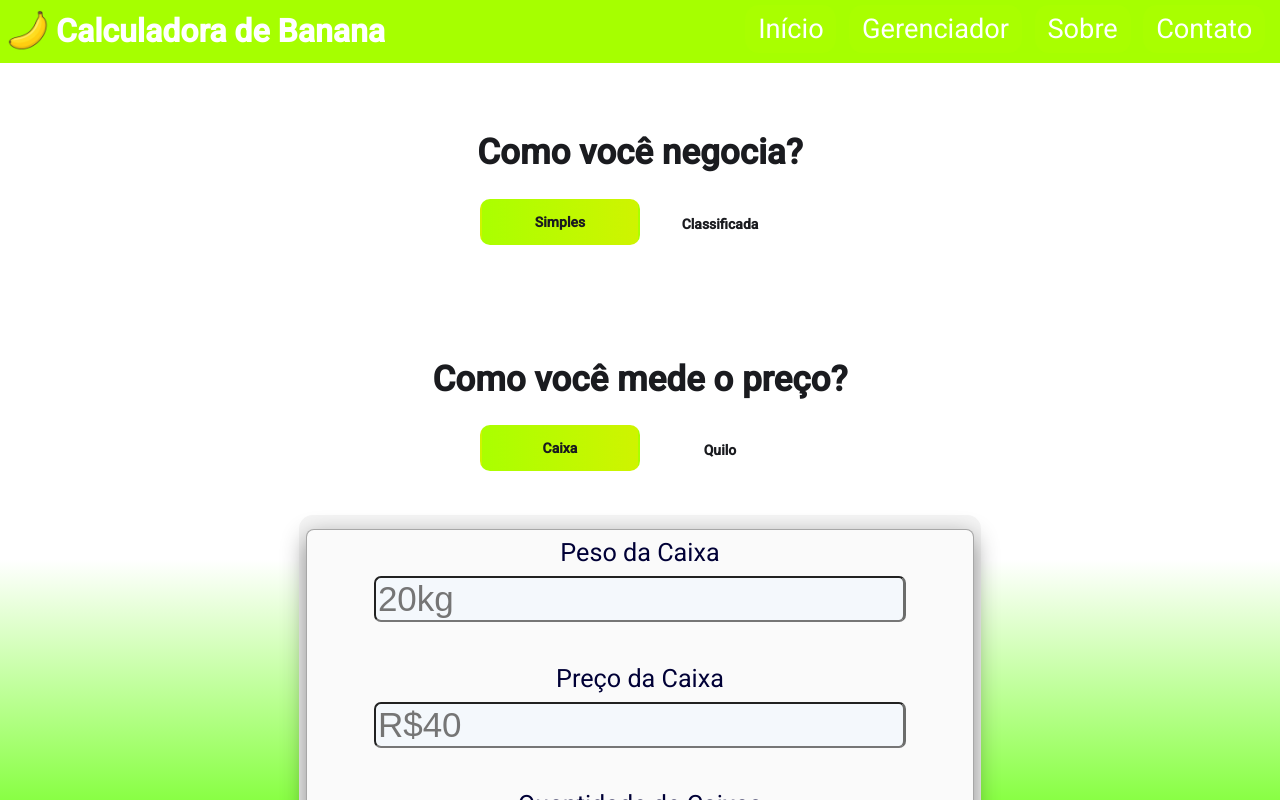
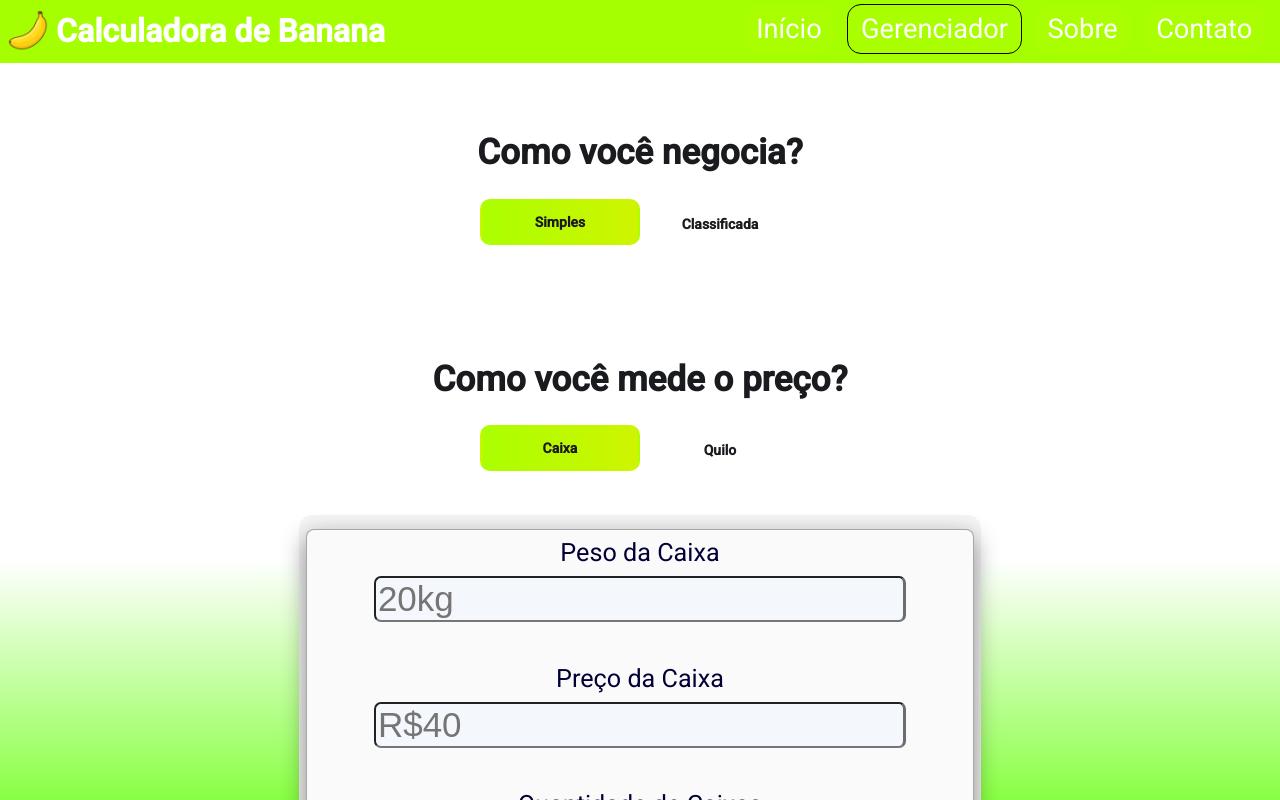
Before and after one commit to Gabriel-Davila-dc/Gerenciador-para-bananicultores, an Angular app: page / in a window 1280 px wide. Built offline with nearby package versions, Linux system fonts and the light colour scheme.

Commit message:
good de mais

```diff
--- a/src/app/components/header/header.css
+++ b/src/app/components/header/header.css
@@ -62,14 +62,15 @@ img {
   padding: 1.5em 0em;
   list-style: none;
 }
-#menus-mobile li:last-child a {
-  background: linear-gradient(to right, rgb(60, 255, 0), rgb(207, 243, 0));
-  border: 1pxsolid black;
+li:nth-child(2) a {
+  background: var(--verde-bom);
+  border: 1px solid black;
   transition: 2s;
   border-radius: 17px;
 }
-#menus-mobile li:last-child a:hover {
-  background: linear-gradient(to right, rgb(96, 214, 0), rgb(69, 243, 0));
+li:nth-child(2) a:hover {
+  background: var(--verde-fraco);
+  color: var(black);
   border-radius: 17px;
   text-decoration: none;
 }
--- a/src/app/pages/calculadora/calculadora.ts
+++ b/src/app/pages/calculadora/calculadora.ts
@@ -106,11 +106,13 @@ export class Calculadora {
   setFiltroNegocio(valor: string): void {
     this.filtroNegocio = valor;
     this.calcular(this.valores, 'simples');
+    this.atualizarPagina();
   }
 
   setFiltroPeso(valor: string): void {
     this.filtroPeso = valor;
     this.calcular(this.valores, 'simples');
+    this.atualizarPagina();
   }
 
   /* =====================
@@ -165,7 +167,6 @@ export class Calculadora {
         : contas.quilo(valores[0], valores[1], valores[2]);
 
     if (tipo === 'boa') {
-
       this.resultadosBoa = resultado as Resultados;
     } else if (tipo === 'fraca') {
       this.resultadosFraca = resultado as Resultados;
@@ -268,9 +269,9 @@ export class Calculadora {
   }
 
   salvarVenda(): void {
+    // se o nome faltar no input, avisa e não deixa salvar
     if (!this.nome) {
       alert('Por favor, insira o nome do comprador antes de salvar a venda.');
-
       return;
     }
     this.ativarAnimacao();
@@ -290,4 +291,14 @@ export class Calculadora {
       this.moverCaminhao = false;
     }, 0);
   }
+
+  atualizarPagina() {
+    this.valoresBoa = [0, 0, 0];
+    this.valoresFraca = [0, 0, 0];
+
+    this.resultados = [0, 0, 0];
+    this.resultadosBoa = [0, 0, 0];
+    this.resultadosFraca = [0, 0, 0];
+    this.mediaNaoMostrada = 0;
+  }
 }
--- a/src/app/services/formatar.ts
+++ b/src/app/services/formatar.ts
@@ -5,6 +5,10 @@ import { Injectable } from '@angular/core';
 })
 export class Formatar {
   dinheiro(valor: number): string {
+    if (valor === null || isNaN(valor)) {
+      return '0,00';
+    }
+
     const formatado = valor.toLocaleString('pt-BR', {
       minimumFractionDigits: 2,
       maximumFractionDigits: 2,
```
